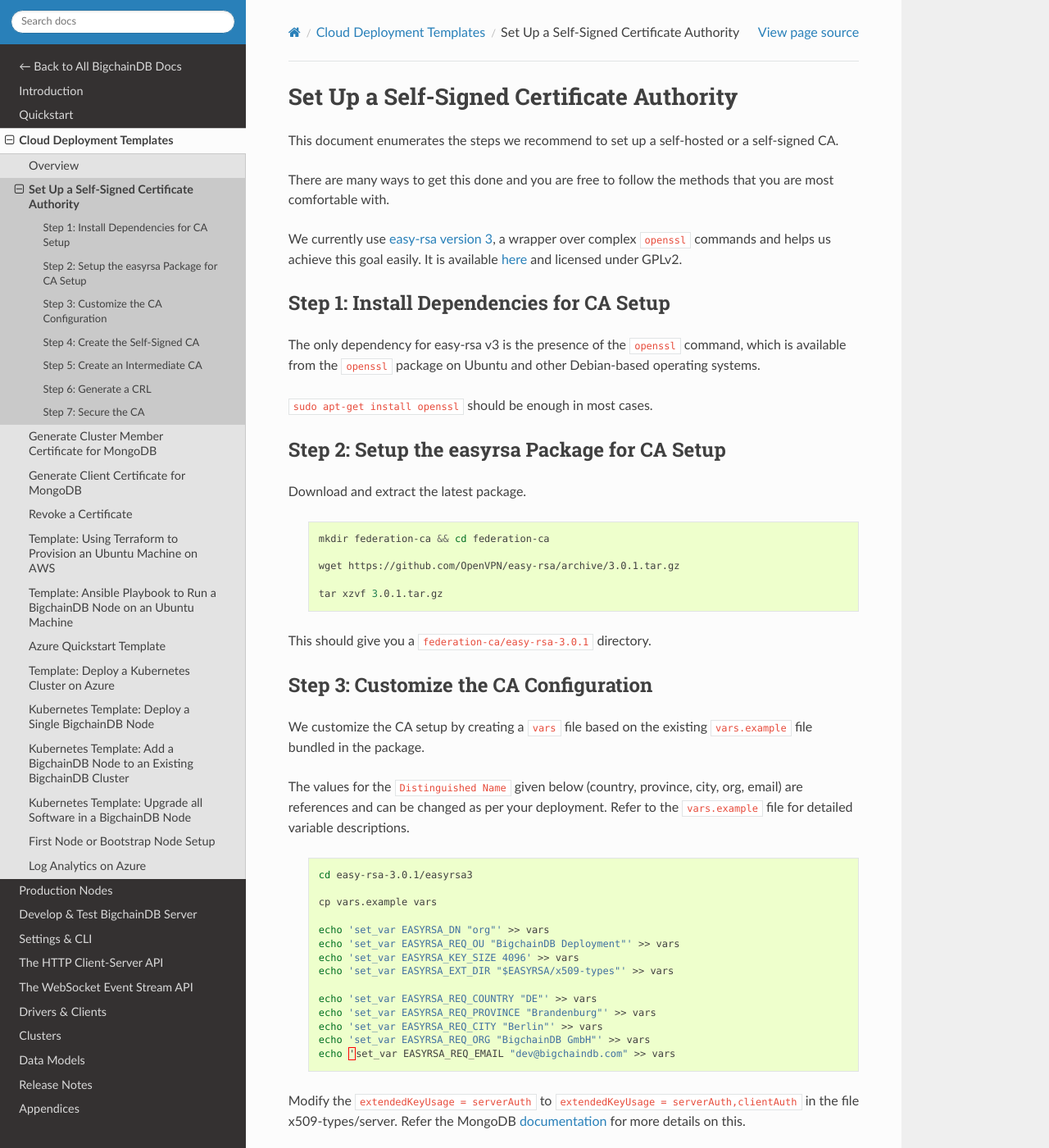
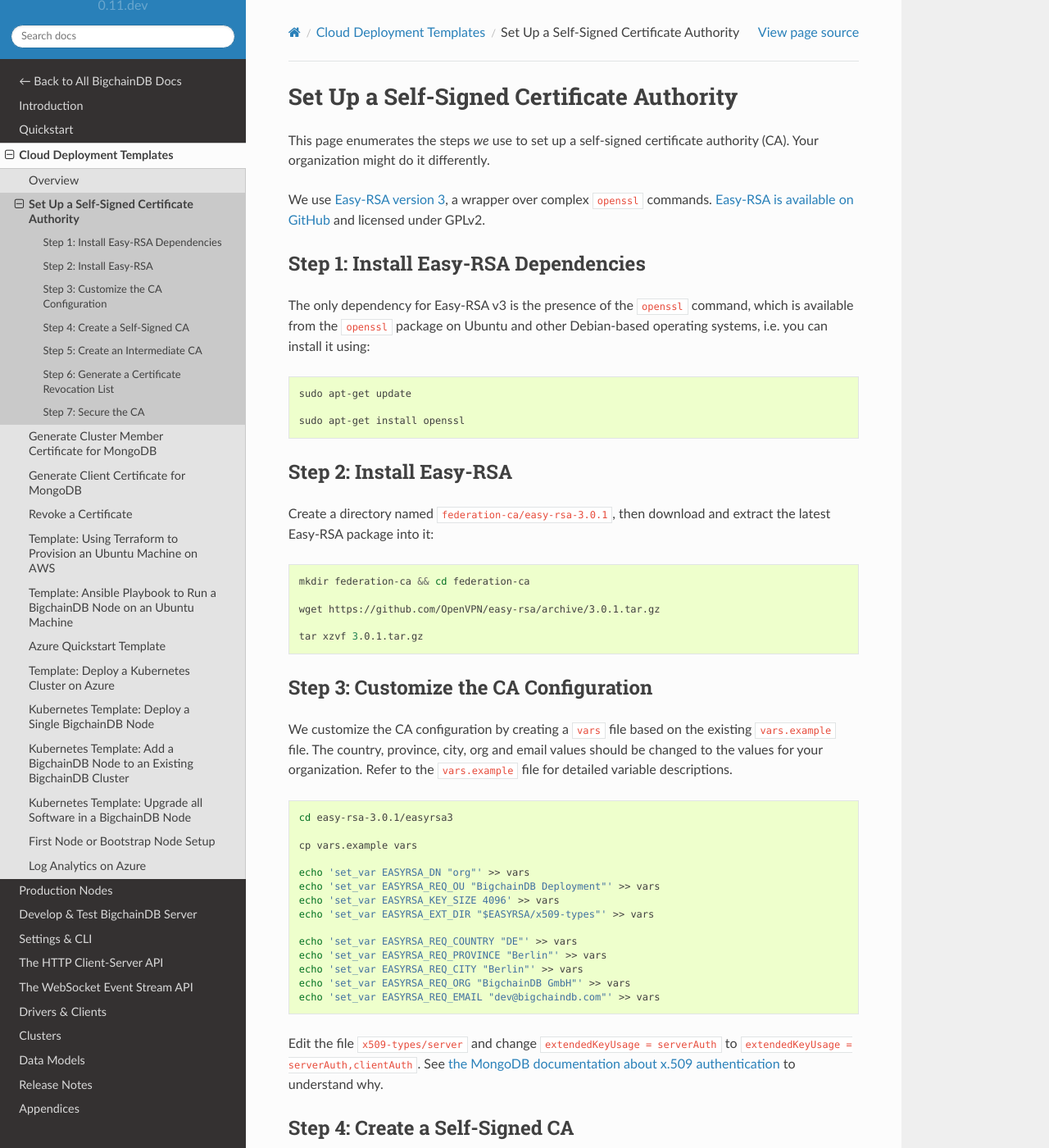
Before and after one commit to bigchaindb/bigchaindb, a Sphinx documentation site: the page built from docs/server/source/cloud-deployment-templates/ca-installation.rst, in a window 1280 px wide and 1400 px high. Shown: the whole window at 82% size. Built offline with Sphinx 7.4.7 and the Read the Docs theme 2.0.0, drawn with Linux system fonts in a browser that asks for light colours; pages that are not in the unit, such as notebooks, are missing from menus; some of the changed text lies outside the part shown.

Commit message:
copy-edited ca-installation.rst

```diff
--- a/docs/server/source/cloud-deployment-templates/ca-installation.rst
+++ b/docs/server/source/cloud-deployment-templates/ca-installation.rst
@@ -1,95 +1,93 @@
 Set Up a Self-Signed Certificate Authority
 ==========================================
 
-This document enumerates the steps we recommend to set up a self-hosted or a
-self-signed CA.
+This page enumerates the steps *we* use to set up a self-signed certificate authority (CA).
+Your organization might do it differently.
 
-There are many ways to get this done and you are free to follow the methods
-that you are most comfortable with.
-
-We currently use
-`easy-rsa version 3
+We use
+`Easy-RSA version 3
 <https://community.openvpn.net/openvpn/wiki/EasyRSA3-OpenVPN-Howto>`_, a
-wrapper over complex ``openssl`` commands and helps us achieve this goal
-easily. It is available
-`here <https://github.com/OpenVPN/easy-rsa/releases>`_ and licensed under GPLv2.
+wrapper over complex ``openssl`` commands.
+`Easy-RSA is available on GitHub <https://github.com/OpenVPN/easy-rsa/releases>`_ and licensed under GPLv2.
 
 
-Step 1: Install Dependencies for CA Setup
------------------------------------------
+Step 1: Install Easy-RSA Dependencies
+-------------------------------------
 
-The only dependency for easy-rsa v3 is the presence of the ``openssl``
+The only dependency for Easy-RSA v3 is the presence of the ``openssl``
 command, which is available from the ``openssl`` package on Ubuntu and other
-Debian-based operating systems.
+Debian-based operating systems, i.e. you can install it using:
 
-``sudo apt-get install openssl`` should be enough in most cases.
+.. code:: bash
+
+   sudo apt-get update
+
+   sudo apt-get install openssl
 
 
-Step 2: Setup the easyrsa Package for CA Setup
-----------------------------------------------
+Step 2: Install Easy-RSA
+------------------------
 
-Download and extract the latest package.
+Create a directory named ``federation-ca/easy-rsa-3.0.1``,
+then download and extract the latest Easy-RSA package into it:
 
-    .. code:: bash
+.. code:: bash
 
-        mkdir federation-ca && cd federation-ca
+   mkdir federation-ca && cd federation-ca
 
-        wget https://github.com/OpenVPN/easy-rsa/archive/3.0.1.tar.gz
+   wget https://github.com/OpenVPN/easy-rsa/archive/3.0.1.tar.gz
 
-        tar xzvf 3.0.1.tar.gz
-
-
-This should give you a ``federation-ca/easy-rsa-3.0.1`` directory.
+   tar xzvf 3.0.1.tar.gz
 
 
 Step 3: Customize the CA Configuration
 --------------------------------------
 
-We customize the CA setup by creating a ``vars`` file based on the existing
-``vars.example`` file bundled in the package.
+We customize the CA configuration by creating a ``vars`` file based
+on the existing ``vars.example`` file.
+The country, province, city, org and email values should be changed
+to the values for your organization.
+Refer to the ``vars.example`` file for detailed variable descriptions.
 
-The values for the ``Distinguished Name`` given below (country, province,
-city, org, email) are references and can be changed as per your
-deployment. Refer to the ``vars.example`` file for detailed variable descriptions.
+.. code:: bash
 
-    .. code:: bash
+   cd easy-rsa-3.0.1/easyrsa3
 
-        cd easy-rsa-3.0.1/easyrsa3
+   cp vars.example vars
 
-        cp vars.example vars
+   echo 'set_var EASYRSA_DN "org"' >> vars
+   echo 'set_var EASYRSA_REQ_OU "BigchainDB Deployment"' >> vars
+   echo 'set_var EASYRSA_KEY_SIZE 4096' >> vars
+   echo 'set_var EASYRSA_EXT_DIR "$EASYRSA/x509-types"' >> vars
 
-        echo 'set_var EASYRSA_DN "org"' >> vars
-        echo 'set_var EASYRSA_REQ_OU "BigchainDB Deployment"' >> vars
-        echo 'set_var EASYRSA_KEY_SIZE 4096' >> vars
-        echo 'set_var EASYRSA_EXT_DIR "$EASYRSA/x509-types"' >> vars
+   echo 'set_var EASYRSA_REQ_COUNTRY "DE"' >> vars
+   echo 'set_var EASYRSA_REQ_PROVINCE "Berlin"' >> vars
+   echo 'set_var EASYRSA_REQ_CITY "Berlin"' >> vars
+   echo 'set_var EASYRSA_REQ_ORG "BigchainDB GmbH"' >> vars
+   echo 'set_var EASYRSA_REQ_EMAIL "dev@bigchaindb.com"' >> vars
 
-        echo 'set_var EASYRSA_REQ_COUNTRY "DE"' >> vars
-        echo 'set_var EASYRSA_REQ_PROVINCE "Brandenburg"' >> vars
-        echo 'set_var EASYRSA_REQ_CITY "Berlin"' >> vars
-        echo 'set_var EASYRSA_REQ_ORG "BigchainDB GmbH"' >> vars
-        echo 'set_var EASYRSA_REQ_EMAIL "dev@bigchaindb.com" >> vars
+Edit the file ``x509-types/server`` and change
+``extendedKeyUsage = serverAuth`` to
+``extendedKeyUsage = serverAuth,clientAuth``.
+See `the MongoDB documentation about x.509 authentication <https://docs.mongodb.com/manual/core/security-x.509/>`_ to understand why.
 
 
-Modify the ``extendedKeyUsage = serverAuth`` to ``extendedKeyUsage =
-serverAuth,clientAuth`` in the file x509-types/server.
-Refer the MongoDB `documentation <https://docs.mongodb.com/manual/core/security-x.509/>`_ for more details on this.
+Step 4: Create a Self-Signed CA
+-------------------------------
 
+You can create a self-signed CA
+by going to the ``federation-ca/easy-rsa-3.0.1/easyrsa3`` directory and using:
 
-Step 4: Create the Self-Signed CA
----------------------------------
+.. code:: bash
 
-You can create the CA using:
+   ./easyrsa init-pki
 
-    .. code:: bash
-
-        ./easyrsa init-pki
-
-        ./easyrsa build-ca
+   ./easyrsa build-ca
 
 
 You will be asked to enter a password for encrypting the ``ca.key`` file.
 Make sure to securely store this password. If you lose it, you risk not being
-able to add or remove entities from your PKI infrastructure in the future.
+able to add or remove entities in the future.
 
 
 Step 5: Create an Intermediate CA
@@ -97,14 +95,14 @@
 
 TODO(Krish)
 
-Step 6: Generate a CRL
-----------------------
+Step 6: Generate a Certificate Revocation List
+----------------------------------------------
 
-Generate a CRL for your infrastructure using:
+You can generate a Certificate Revocation List (CRL) using:
 
-    .. code:: bash
+.. code:: bash
 
-        ./easyrsa gen-crl
+   ./easyrsa gen-crl
 
 You will need to run this command every time you revoke a certificate and the
 generated ``crl.pem`` needs to be uploaded to your infrastructure to prevent
@@ -126,8 +123,9 @@
   intermediate CA to sign and revoke certificates, to mitigate the risk of the
   CA getting compromised.
 
-- In case you want to destroy this machine (for example, if this was set up on
-  a cloud provider instance), you can backup the entire ``easyrsa`` directory
-  to a secure storage. You can always restore it to a trusted instance again
+- In case you want to destroy the machine where you created the CA
+  (for example, if this was set up on a cloud provider instance),
+  you can backup the entire ``easyrsa`` directory
+  to secure storage. You can always restore it to a trusted instance again
   during the times when you want to sign or revoke certificates.
   Remember to backup the directory after every update.
```
Also changed, not shown: other parts of docs/server/source/cloud-deployment-templates/ca-installation.rst (+1 -2 lines).
